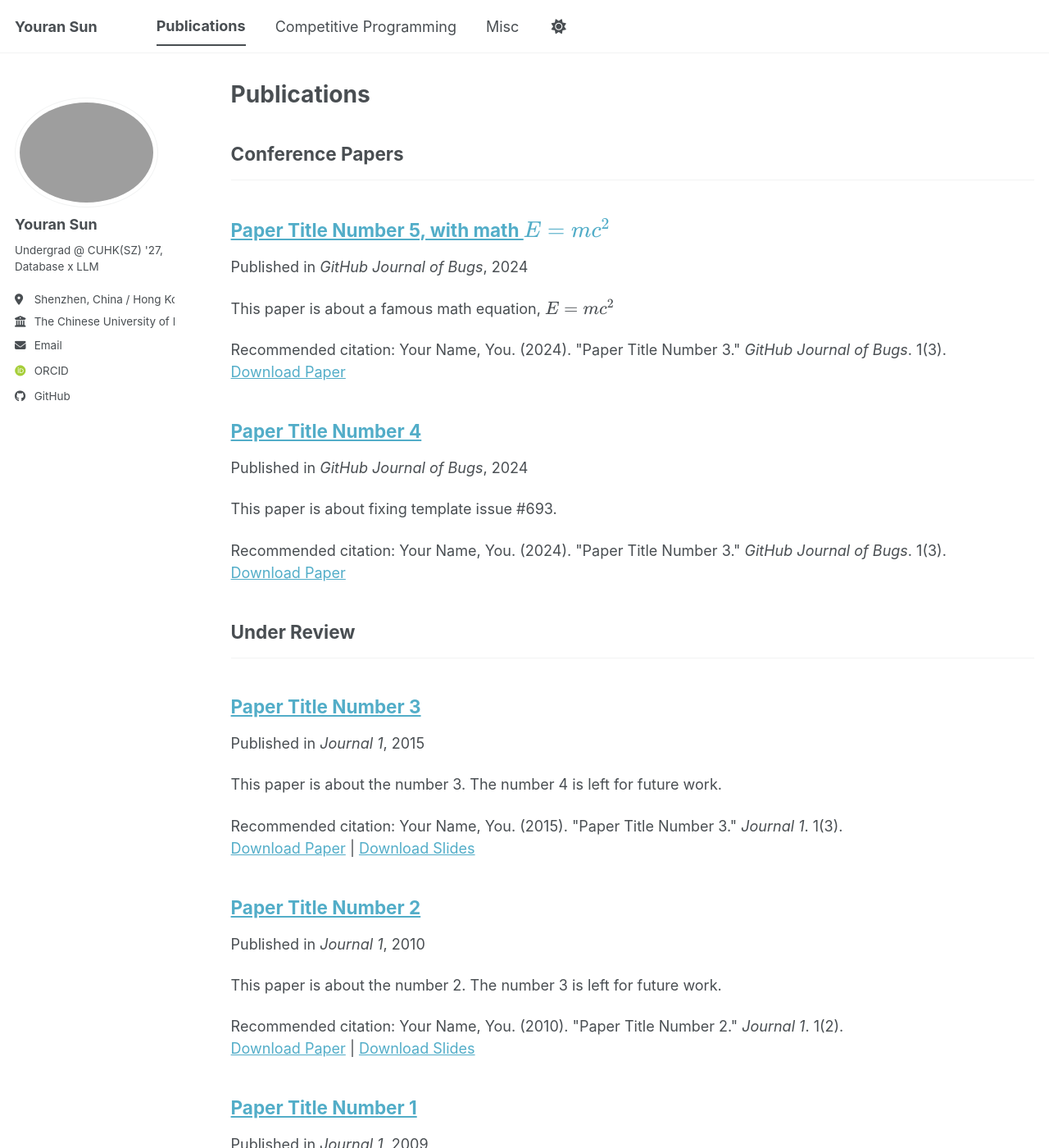
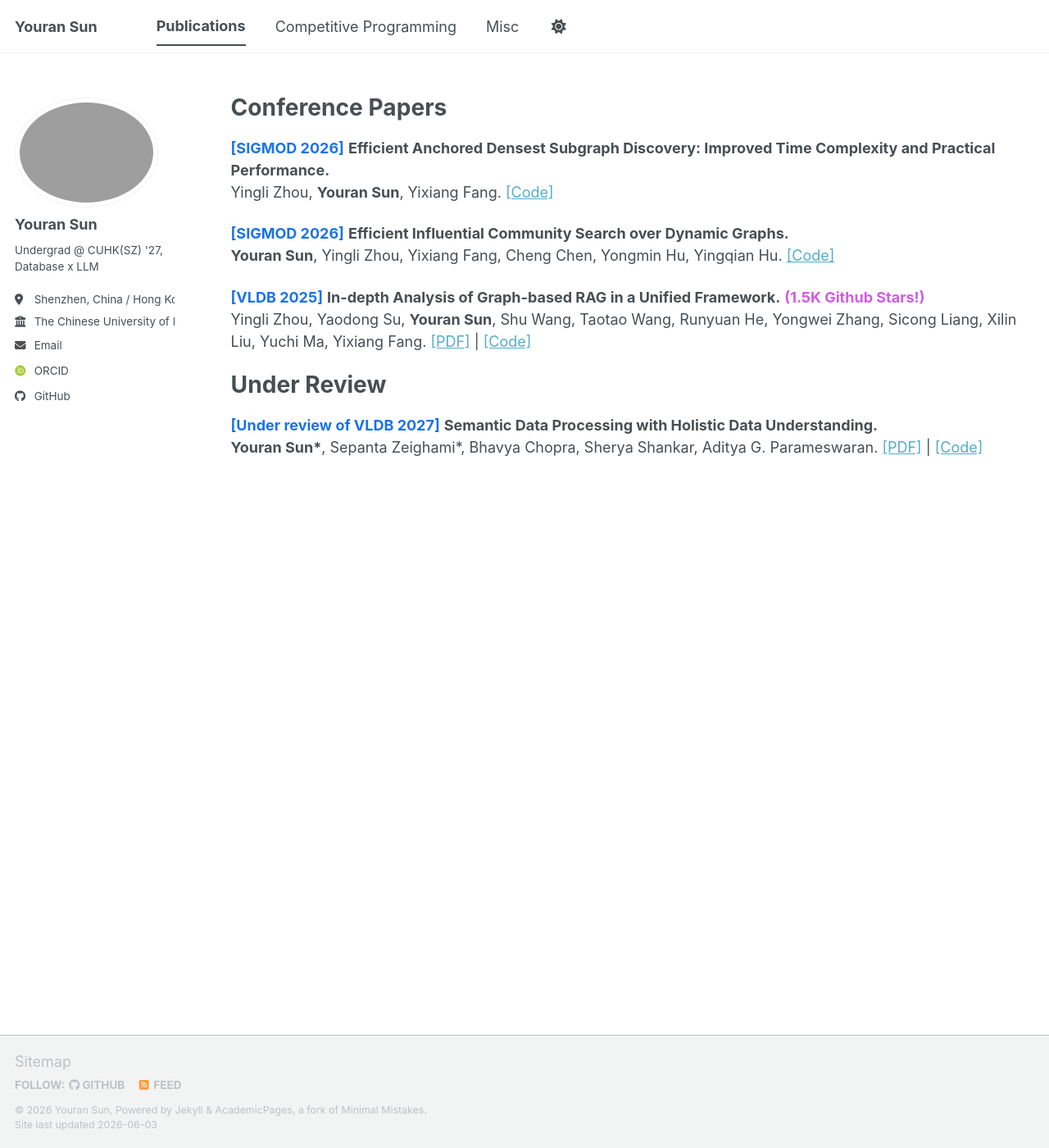
Before and after one commit to YouranSun/YouranSun.github.io, a Jekyll site: the page built from _pages/publications.html, in a window 1280 px wide and 1400 px high. Shown: the whole window at 82% size. Built offline with Jekyll 4.4.1, drawn with Linux system fonts in a browser that asks for light colours; some web fonts are replaced; a script bundle is joined from its source files by our own code; library files that are not in the unit come from our copies; some of the changed text lies outside the part shown.

Commit message:
Update publications listing

```diff
--- a/_includes/archive-single.html
+++ b/_includes/archive-single.html
@@ -26,59 +26,51 @@
       </div>
     {% endif %}
 
-    <h2 class="archive__item-title" itemprop="headline">
-      {% if post.link %}
-        <a href="{{ post.link }}">{{ title }}</a> <a href="{{ base_path }}{{ post.url }}" rel="permalink"><i class="fa fa-link" aria-hidden="true" title="permalink"></i><span class="sr-only">Permalink</span></a>
-      {% else %}
-        <a href="{{ base_path }}{{ post.url }}" rel="permalink">{{ title }}</a>
+
+    <p itemprop="headline">
+      {% if post.venue %}
+        <strong style="color:#1a73e8;"> [{{ post.venue }}]</strong>
       {% endif %}
-    </h2>
+      <strong>{{post.title}}.</strong>
+      {% if post.award %}
+        <strong style="color:#d05ce3;"> ({{ post.award }})</strong>
+      {% endif %}
+      <br>
+      {% assign n = post.authors | size %}{% for author in post.authors %}{% if author contains "Youran Sun" %}<strong>{{ author }}</strong>{% else %}{{ author }}{% endif %}{% if forloop.index < n %}, {% else %}.{% endif %}{% endfor %}
+      <!-- <br> -->
+      {% if post.doi or post.pdf or post.arxiv or post.code %}
+        {% if post.doi %}
+          <a href="{{ post.doi }}">[DOI]</a>
+        {% endif %}
+        {% if post.pdf %}
+          {% if post.doi %} | {% endif %}
+          <a href="{{ post.pdf }}">[PDF]</a>
+        {% endif %}
+        {% if post.arxiv %}
+          {% if post.doi or post.pdf %} | {% endif %}
+          <a href="{{ post.arxiv }}">[arXiv]</a>
+        {% endif %}
+        {% if post.code %}
+          {% if post.doi or post.pdf or post.arxiv %} | {% endif %}
+          <a href="{{ post.code }}">[Code]</a>
+        {% endif %}
+      {% endif %}
+    </p>
 
-    {% if post.read_time %}
+    <!-- {% if post.read_time %}
       <p class="page__meta"><i class="fa fa-clock" aria-hidden="true"></i> {% include read-time.html %}</p>
-    {% endif %}
+    {% endif %} -->
 
-        {% if post.collection == 'teaching' %}
+        <!-- {% if post.collection == 'teaching' %}
           <p> {{ post.type }}, <i>{{ post.venue }}</i>, {{ post.date | default: "1900-01-01" | date: "%Y" }} </p>
-        {% elsif post.collection == 'publications' %}
-          <p>Published in <i>{{ post.venue }}</i>, {{ post.date | default: "1900-01-01" | date: "%Y" }} </p>
         {% elsif post.date %}
          <p class="page__date"><strong><i class="fa fa-fw fa-calendar" aria-hidden="true"></i> {{ site.data.ui-text[site.locale].date_label | default: "Published:" }}</strong> <time datetime="{{ post.date | default: "1900-01-01" | date_to_xmlschema }}">{{ post.date | default: "1900-01-01" | date: "%B %d, %Y" }}</time></p>
-        {% endif %}
+        {% endif %} -->
 
     {% if post.excerpt and site.read_more != 'enabled' %}
     <p class="archive__item-excerpt" itemprop="description">{{ post.excerpt | markdownify }}</p>
     {% elsif post.excerpt and site.read_more == 'enabled' %}
     <p class="archive__item-excerpt" itemprop="description"><p>{{ post.excerpt | markdownify | remove: '<p>' | remove: '</p>' }}<strong><a href="{{ base_path }}{{ post.url }}" rel="permalink"> Read more</a></strong></p></p>
     {% endif %}
-
-    {% if post.citation and post.paperurl and post.slidesurl and post.bibtexurl %}
-      <p>Recommended citation: {{ post.citation }}<br /><a href="{{ post.paperurl }}">Download Paper</a> | <a href="{{ post.slidesurl }}">Download Slides</a> | <a href="{{ post.bibtexurl }}">Download Bibtex</a></p>
-    {% elsif post.citation and post.paperurl and post.slidesurl %}
-      <p>Recommended citation: {{ post.citation }}<br /><a href="{{ post.paperurl }}">Download Paper</a> | <a href="{{ post.slidesurl }}">Download Slides</a></p>
-    {% elsif post.citation and post.paperurl and post.bibtexurl %}
-      <p>Recommended citation: {{ post.citation }}<br /><a href="{{ post.paperurl }}">Download Paper</a> | <a href="{{ post.bibtexurl }}">Download Bibtex</a></p>
-    {% elsif post.citation and post.paperurl %}
-      <p>Recommended citation: {{ post.citation }}<br /><a href="{{ post.paperurl }}">Download Paper</a></p>
-    {% elsif post.citation and post.slidesurl and post.bibtexurl %}
-      <p>Recommended citation: {{ post.citation }}<br /><a href="{{ post.slidesurl }}">Download Slides</a> | <a href="{{ post.bibtexurl}}">Download Bibtex</a></p>
-    {% elsif post.citation and post.slidesurl %}
-      <p>Recommended citation: {{ post.citation }}<br /><a href="{{ post.slidesurl }}">Download Slides</a></p>
-    {% elsif post.citation and post.bibtexurl %}
-      <p>Recommended citation: {{ post.citation }}<br /><a href="{{ post.bibtexurl }}">Download Bibtex</a></p>
-    {% elsif post.citation %}
-      <p>Recommended citation: {{ post.citation }}</p>
-    {% elsif post.paperurl and post.bibtexurl %}
-      <p><a href=" {{ post.paperurl }} ">Download Paper</a> | <a href="{{ post.bibtexurl }}">Download Bibtex</a></p>
-    {% elsif post.paperurl %}
-      <p><a href=" {{ post.paperurl }} ">Download Paper</a></p>
-    {% elsif post.slidesurl and post.bibtexurl %}
-      <p><a href="{{ post.slidesurl }}">Download Slides</a> | <a href="{{ post.bibtexurl }}">Download Bibtex</a></p>
-    {% elsif post.slidesurl %}
-      <p><a href="{{ post.slidesurl }}">Download Slides</a></p>
-    {% elsif post.bibtexurl %}
-      <p><a href="{{ post.bibtexurl }}">Download Bibtex</a></p>
-    {% endif %}
-
   </article>
 </div>
--- a/_pages/publications.html
+++ b/_pages/publications.html
@@ -1,6 +1,6 @@
 ---
 layout: archive
-title: "Publications"
+title: ""
 permalink: /publications/
 author_profile: true
 ---
@@ -13,21 +13,20 @@ author_profile: true
 
 <!-- New style rendering if publication categories are defined -->
 {% if site.publication_category %}
-  {% for category in site.publication_category  %}
+  {% for category in site.publication_category %}
     {% assign title_shown = false %}
-    {% for post in site.publications reversed %}
-      {% if post.category != category[0] %}
-        {% continue %}
-      {% endif %}
+    {% assign posts_in_cat = site.publications | where: "category", category[0] | sort: "date" | reverse %}
+    {% for post in posts_in_cat %}
       {% unless title_shown %}
-        <h2>{{ category[1].title }}</h2><hr />
+        <h1>{{ category[1].title }}</h1>
         {% assign title_shown = true %}
       {% endunless %}
       {% include archive-single.html %}
     {% endfor %}
   {% endfor %}
 {% else %}
-  {% for post in site.publications reversed %}
+  {% assign sorted_posts = site.publications | sort: "date" | reverse %}
+  {% for post in sorted_posts %}
     {% include archive-single.html %}
   {% endfor %}
 {% endif %}
--- a/_publications/2009-10-01-paper-title-number-1.md
+++ /dev/null
@@ -1,14 +0,0 @@
----
-title: "Paper Title Number 1"
-collection: publications
-category: manuscripts
-permalink: /publication/2009-10-01-paper-title-number-1
-excerpt: 'This paper is about the number 1. The number 2 is left for future work.'
-date: 2009-10-01
-venue: 'Journal 1'
-slidesurl: 'https://academicpages.github.io/files/slides1.pdf'
-paperurl: 'https://academicpages.github.io/files/paper1.pdf'
-bibtexurl: 'https://academicpages.github.io/files/bibtex1.bib'
-citation: 'Your Name, You. (2009). &quot;Paper Title Number 1.&quot; <i>Journal 1</i>. 1(1).'
----
-The contents above will be part of a list of publications, if the user clicks the link for the publication than the contents of section will be rendered as a full page, allowing you to provide more information about the paper for the reader. When publications are displayed as a single page, the contents of the above "citation" field will automatically be included below this section in a smaller font.
--- a/_publications/2010-10-01-paper-title-number-2.md
+++ /dev/null
@@ -1,14 +0,0 @@
----
-title: "Paper Title Number 2"
-collection: publications
-category: manuscripts
-permalink: /publication/2010-10-01-paper-title-number-2
-excerpt: 'This paper is about the number 2. The number 3 is left for future work.'
-date: 2010-10-01
-venue: 'Journal 1'
-slidesurl: 'https://academicpages.github.io/files/slides2.pdf'
-paperurl: 'https://academicpages.github.io/files/paper2.pdf'
-citation: 'Your Name, You. (2010). &quot;Paper Title Number 2.&quot; <i>Journal 1</i>. 1(2).'
----
-
-The contents above will be part of a list of publications, if the user clicks the link for the publication than the contents of section will be rendered as a full page, allowing you to provide more information about the paper for the reader. When publications are displayed as a single page, the contents of the above "citation" field will automatically be included below this section in a smaller font.
--- a/_publications/2015-10-01-paper-title-number-3.md
+++ /dev/null
@@ -1,14 +0,0 @@
----
-title: "Paper Title Number 3"
-collection: publications
-category: manuscripts
-permalink: /publication/2015-10-01-paper-title-number-3
-excerpt: 'This paper is about the number 3. The number 4 is left for future work.'
-date: 2015-10-01
-venue: 'Journal 1'
-slidesurl: 'https://academicpages.github.io/files/slides3.pdf'
-paperurl: 'https://academicpages.github.io/files/paper3.pdf'
-citation: 'Your Name, You. (2015). &quot;Paper Title Number 3.&quot; <i>Journal 1</i>. 1(3).'
----
-
-The contents above will be part of a list of publications, if the user clicks the link for the publication than the contents of section will be rendered as a full page, allowing you to provide more information about the paper for the reader. When publications are displayed as a single page, the contents of the above "citation" field will automatically be included below this section in a smaller font.
--- a/_publications/2025-06-08-paper-title-number-5.md
+++ /dev/null
@@ -1,13 +0,0 @@
----
-title: "Paper Title Number 5, with math $$E=mc^2$$"
-collection: publications
-category: conferences
-permalink: /publication/2024-02-17-paper-title-number-4
-excerpt: 'This paper is about a famous math equation, $$E=mc^2$$'
-date: 2024-02-17
-venue: 'GitHub Journal of Bugs'
-paperurl: 'https://academicpages.github.io/files/paper3.pdf'
-citation: 'Your Name, You. (2024). &quot;Paper Title Number 3.&quot; <i>GitHub Journal of Bugs</i>. 1(3).'
----
-
-Using [MathJax](https://www.mathjax.org/) in the description is supported - $$E=mc^2$$ - however, the use must be mindful that the default delimiters are `$$...$$` and `\\[...\\]` which differs from the `$...$` that is typically expected.
```
Also changed, not shown: _layouts/single.html (+18 -26 lines), _publications/2024-02-17-paper-title-number-4.md (deleted, +0 -13 lines), _publications/AnchoredDS.md (added, +14 -0 lines), _publications/DynamicICS.md (added, +16 -0 lines), _publications/GraphRAG.md (added, +23 -0 lines), _publications/HOLDUP.md (added, +16 -0 lines), _publications/PITAI.md (added, +17 -0 lines).
